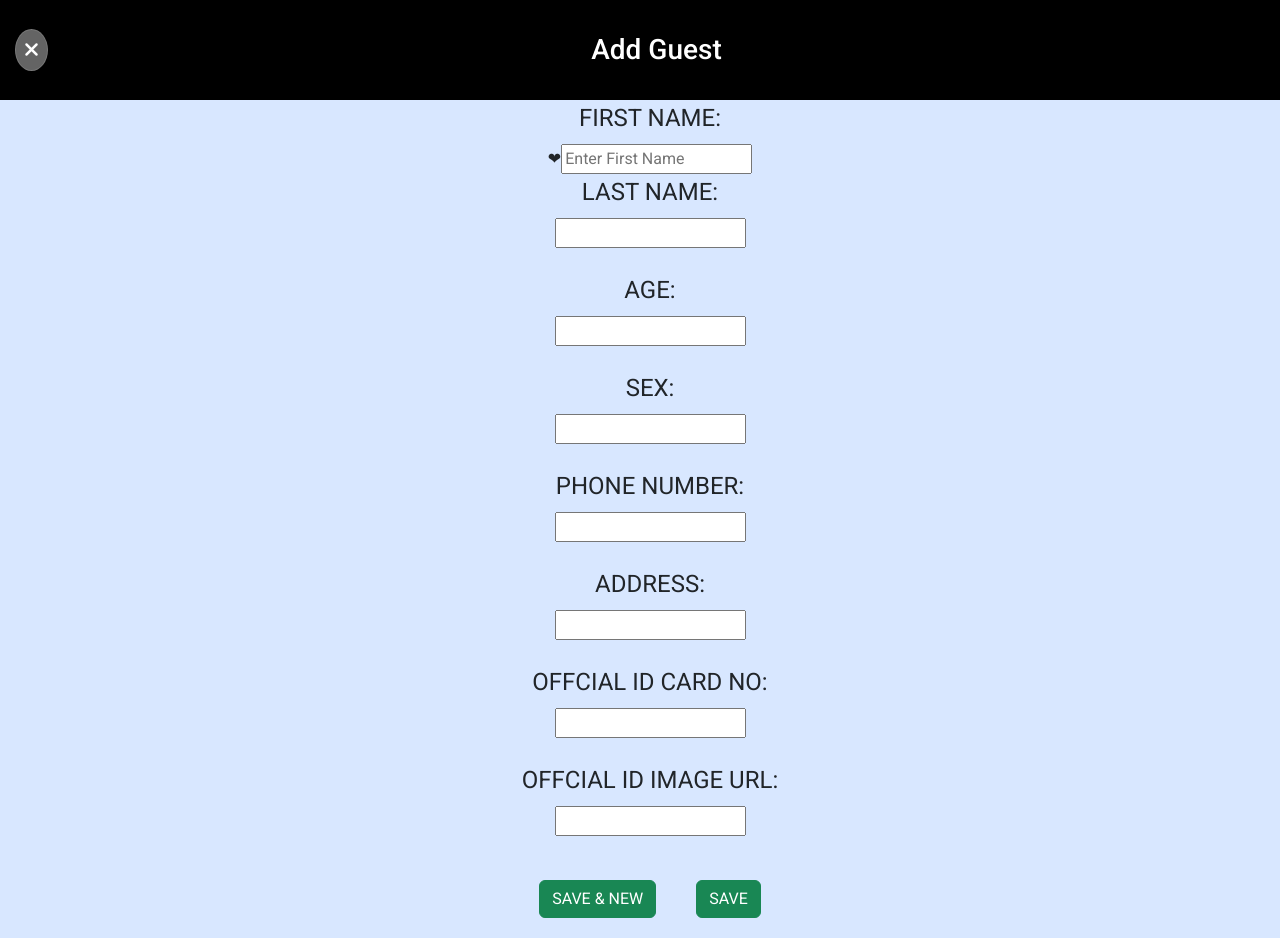
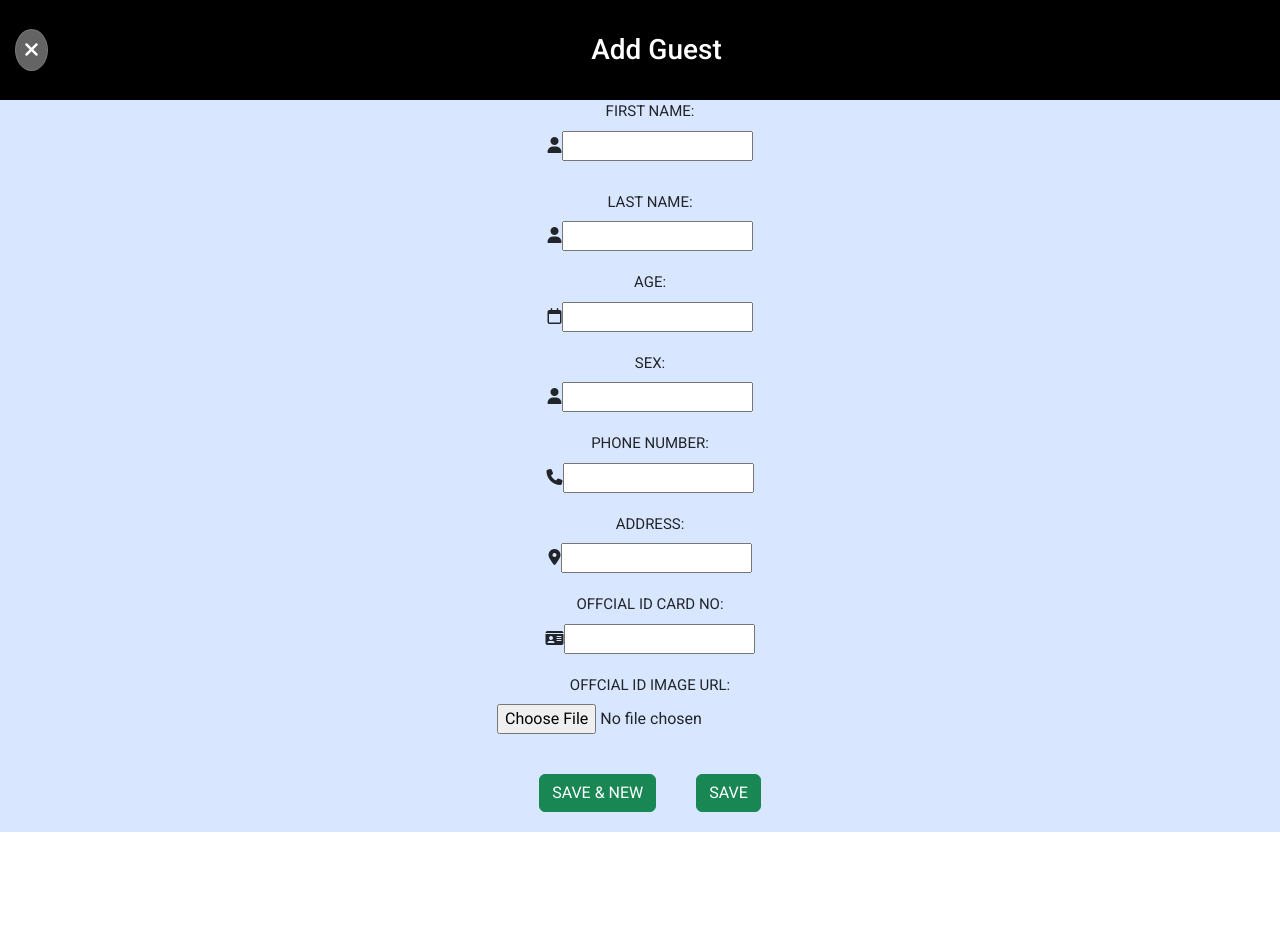
Before and after one commit to Prem6369/Angular, an Angular app: page /Addguest in a window 1280 px wide. After the commit the page ends 832 px from the top, so only its background shows below. Built offline with nearby package versions, Linux system fonts and the light colour scheme.

Commit message:
worked on add guest component

```diff
--- a/src/app/resort-add-guest/resort-add-guest.component.html
+++ b/src/app/resort-add-guest/resort-add-guest.component.html
@@ -18,44 +18,49 @@
         </div>
 
         <div class="bodycontainer">
-            <form action="" class="form">
+            <form [formGroup]="Addguest" class="form" (ngSubmit)="save()">
                 <fieldset>
                     <legend>FIRST NAME:</legend>
                     <div class="input-container">
-                      <span class="favorite-icon">&#10084;</span>
-                      <input type="text" id="fname" name="fname" class="fav-input" placeholder="Enter First Name">
+                      <i class="fa-solid fa-user"></i>
+                      <input type="text" id="fname" formControlName="Firstname">
                     </div>
                   </fieldset>
 
 
-
                 <fieldset>
                     <legend>LAST NAME:</legend>
-                    <input type="text" id="fname" name="fname"><br><br>
+                    <i class="fa-solid fa-user"></i>
+                    <input type="text" id="lname" formControlName="Lastname">
                   </fieldset>
                   <fieldset>
                     <legend>AGE:</legend>
-                    <input type="text" id="fname" name="fname"><br><br>
+                    <i class="fa-regular fa-calendar"></i>
+                    <input type="text" id="age"formControlName="Age" >
                   </fieldset>
                   <fieldset>
                     <legend>SEX:</legend>
-                    <input type="text" id="fname" name="fname"><br><br>
+                    <i class="fa-solid fa-user"></i>
+                    <input type="text" id="sex" formControlName="Sex" >
                   </fieldset>
                   <fieldset>
                     <legend>PHONE NUMBER:</legend>
-                    <input type="text" id="fname" name="fname"><br><br>
+                    <i class="fa-solid fa-phone"></i>
+                    <input type="text" id="Pnumber" formControlName="Phonenumber">
                   </fieldset>
                   <fieldset>
                     <legend>ADDRESS:</legend>
-                    <input type="text" id="fname" name="fname"><br><br>
+                    <i class="fa-solid fa-location-dot"></i>
+                    <input type="text" id="address" formControlName="Address">
                   </fieldset>
                   <fieldset>
                     <legend>OFFCIAL ID CARD NO:</legend>
-                    <input type="text" id="fname" name="fname"><br><br>
+                    <i class="fa-solid fa-id-card"></i>
+                    <input type="text" id="idcard" formControlName="Idcardnumber" >
                   </fieldset>
                   <fieldset>
                     <legend>OFFCIAL ID IMAGE URL:</legend>
-                    <input type="text" id="fname" name="fname"><br><br>
+                    <input type="file" id="img" accept="image/*" formControlName="Imageurl">
                   </fieldset>
                   <BUtton class="btn btn-success">SAVE & NEW</BUtton>
                   <BUTTon class="btn btn-success">SAVE</BUTTon>
--- a/src/app/resort-add-guest/resort-add-guest.component.scss
+++ b/src/app/resort-add-guest/resort-add-guest.component.scss
@@ -37,3 +37,17 @@
 .btn{
   margin: 20px;
 }
+legend{
+  font-size: 15px;
+}
+fieldset {
+  margin-bottom: 20px;
+}
+
+.input-container {
+  margin-bottom: 10px;
+}
+
+button {
+  margin-right: 10px; /* Add margin between buttons */
+}
--- a/src/app/resort-add-guest/resort-add-guest.component.ts
+++ b/src/app/resort-add-guest/resort-add-guest.component.ts
@@ -1,4 +1,5 @@
 import { Component } from '@angular/core';
+import { FormControl, FormGroup } from '@angular/forms';
 import { Route, Router } from '@angular/router';
 
 @Component({
@@ -12,4 +13,22 @@ export class ResortAddGuestComponent {
   BackToResort() {
     this.router.navigate(['']);
   }
+
+  Addguest=new FormGroup({
+    Firstname:new FormControl(),
+    Lastname:new FormControl(),
+    Age:new FormControl(),
+    Sex:new FormControl(),
+    Phonenumber:new FormControl(),
+    Address:new FormControl(),
+    Idcardnumber:new FormControl(),
+    Imageurl:new FormControl()
+});
+
+
+save(){
+  var guestdetils=this.Addguest.value;
+  console.log(guestdetils)
+  this.Addguest.reset();
 }
+}
```
